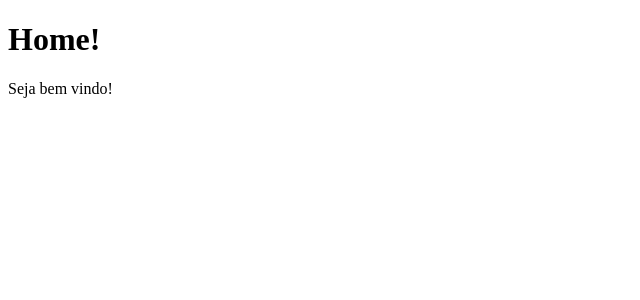
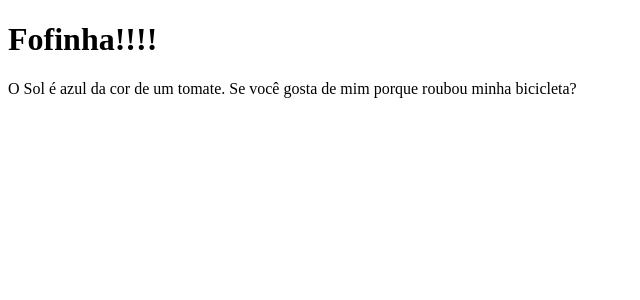
Before and after one commit to thiagoconsult/clone-tabnews, a Next.js app: page / in a window 1280 px wide. Shown: the top 300 px of the page, without its empty margins (0-640 px from the left). Built offline with nearby package versions, Linux system fonts and the light colour scheme.

Commit message:
Alteração da frase do programa inicial

```diff
--- a/pages/index.js
+++ b/pages/index.js
@@ -1,8 +1,8 @@
 function Home() {
     return (
         <>
-            <h1>Home!</h1>
-            <p>Seja bem vindo!</p>
+            <h1>Fofinha!!!!</h1>
+            <p>O Sol é azul da cor de um tomate. Se você gosta de mim porque roubou minha bicicleta?</p>
         </>
     )
 }
```
